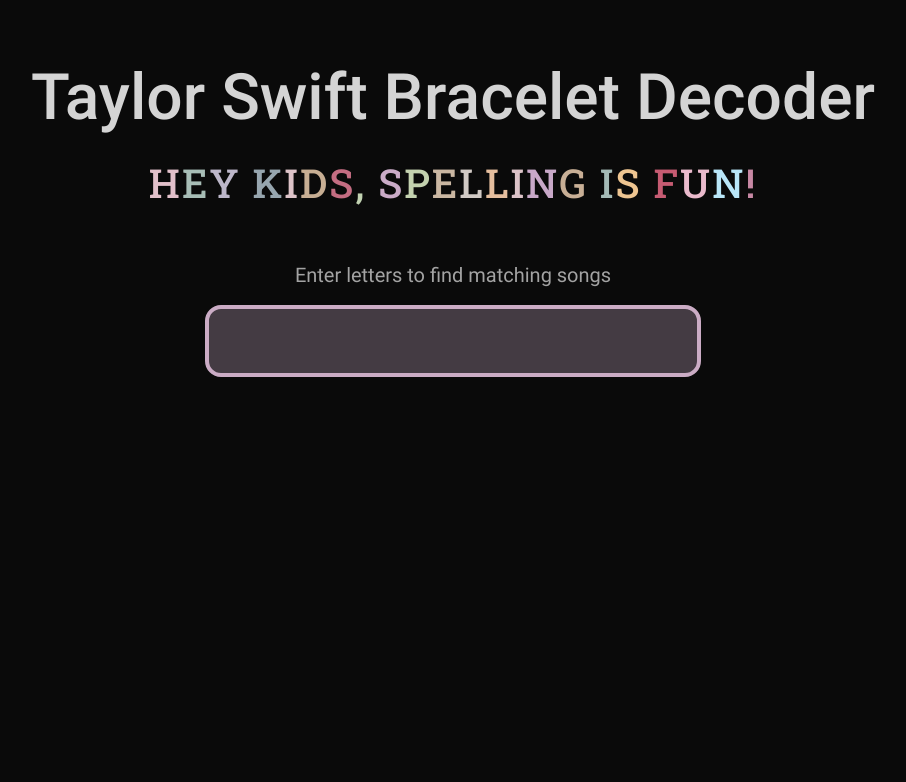
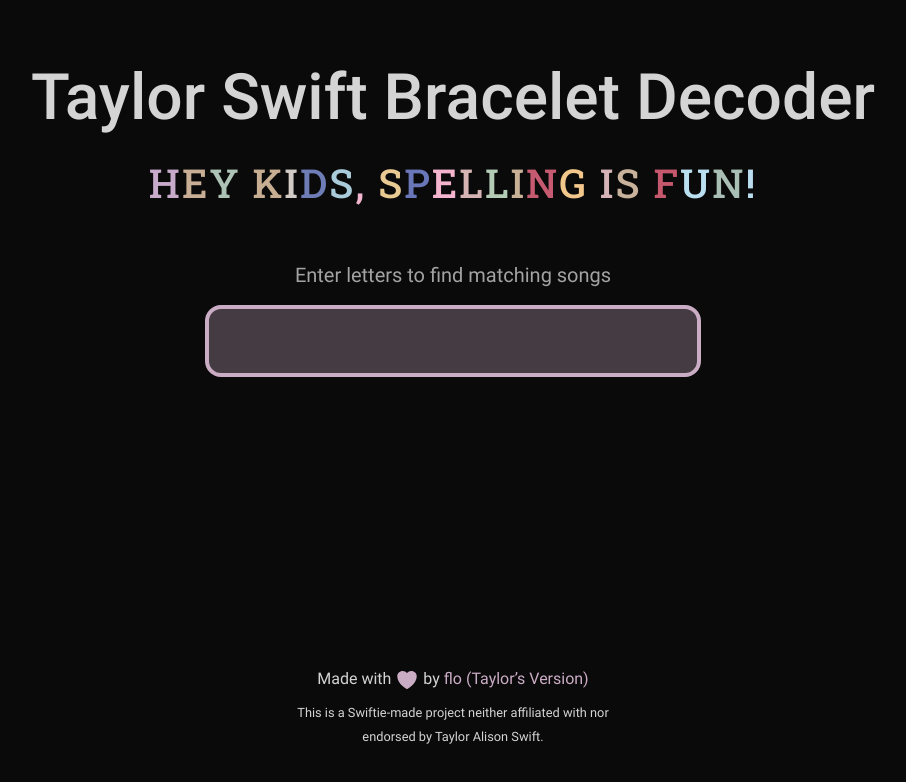
Before and after one commit to fyrk/taylor-swift-bracelet-decoder, a Preact app: page / in a window 1280 px wide. Shown: the top 782 px of the page, without its empty margins (187-1093 px from the left). Built offline with nearby package versions, Linux system fonts and the light colour scheme.

Commit message:
Add footer

```diff
--- a/index.html
+++ b/index.html
@@ -1,13 +1,13 @@
 <!doctype html>
-<html lang="en">
+<html lang="en" class="h-full">
   <head>
     <meta charset="UTF-8" />
     <link rel="icon" type="image/svg+xml" href="/vite.svg" />
     <meta name="viewport" content="width=device-width, initial-scale=1.0" />
     <title>Taylor Swift Bracelet Decoder</title>
   </head>
-  <body class="bg-neutral-950 text-neutral-300">
-    <div id="app"></div>
+  <body class="text-body h-full bg-neutral-950">
+    <div id="app" class="h-full"></div>
     <script type="module" src="/src/index.tsx"></script>
   </body>
 </html>
--- a/src/App.tsx
+++ b/src/App.tsx
@@ -20,24 +20,40 @@
 
 type FuseResult = Fuse.FuseResult<(typeof TRACKS)[0]>
 
-function GlitterLetters({ text }: { text: string }) {
-  const letters = text.split("")
-  const delays = useMemo(
-    () => [...Array(text.length)].map(() => `-${Math.random() * 10}s`),
-    [text],
+function GlitterColor({
+  children,
+  slow,
+  randomStart,
+}: {
+  children
+  slow?: boolean
+  randomStart?: boolean
+}) {
+  const delay = useMemo(
+    () => (randomStart != false ? `-${Math.random() * 10}s` : null),
+    [children, randomStart],
   )
   return (
+    <span
+      class={
+        slow
+          ? "motion-safe:animate-glitter-slow"
+          : "motion-safe:animate-glitter"
+      }
+      style={{
+        animationDelay: delay,
+      }}
+    >
+      {children}
+    </span>
+  )
+}
+
+function GlitterLetters({ text }: { text: string }) {
+  return (
     <span>
-      {letters.map((letter, i) => (
-        <span
-          class="motion-safe:animate-glitter"
-          style={{
-            animationDelay: delays[i],
-          }}
-          key={i}
-        >
-          {letter}
-        </span>
+      {text.split("").map((letter, i) => (
+        <GlitterColor key={i}>{letter}</GlitterColor>
       ))}
     </span>
   )
@@ -159,8 +175,9 @@
   const [matches, setMatches] = useState<FuseResult[]>([])
 
   return (
-    <div class="p-3 text-center sm:p-5">
-      <h1 class="mt-5 text-[max(min(4rem,6vw),2.5rem)] font-medium leading-[1.2] sm:mt-10">
+    <div class="flex h-full flex-col p-3 text-center sm:p-5">
+      <div class="flex-grow">
+        <h1 class="mt-5 grow text-[max(min(4rem,6vw),2.5rem)] font-medium leading-[1.2] sm:mt-10">
         Taylor&nbsp;Swift Bracelet&nbsp;Decoder
       </h1>
       <div class="mt-2 font-slab text-[max(min(2.5rem,4vw),1.5rem)] font-medium uppercase tracking-wider sm:mt-4">
@@ -187,6 +204,39 @@
           ))}
         </div>
       </div>
+      </div>
+
+      <footer class="mt-16 shrink pb-8 text-center">
+        <p class="mb-2">
+          Made with{" "}
+          <GlitterColor slow={true} randomStart={false}>
+            <svg
+              xmlns="http://www.w3.org/2000/svg"
+              viewBox="0 0 24 24"
+              fill="currentColor"
+              class="inline-block h-6 w-6"
+            >
+              <path d="M11.645 20.91l-.007-.003-.022-.012a15.247 15.247 0 01-.383-.218 25.18 25.18 0 01-4.244-3.17C4.688 15.36 2.25 12.174 2.25 8.25 2.25 5.322 4.714 3 7.688 3A5.5 5.5 0 0112 5.052 5.5 5.5 0 0116.313 3c2.973 0 5.437 2.322 5.437 5.25 0 3.925-2.438 7.111-4.739 9.256a25.175 25.175 0 01-4.244 3.17 15.247 15.247 0 01-.383.219l-.022.012-.007.004-.003.001a.752.752 0 01-.704 0l-.003-.001z" />
+            </svg>
+            <span class="text-body"> by </span>
+            <a
+              class="hover:underline"
+              href="https://github.com/FlorianRaediker"
+              target="_blank"
+              rel="noopener noreferrer"
+            >
+              flo (Taylor’s Version)
+            </a>
+          </GlitterColor>{" "}
+        </p>
+
+        <p class="mx-auto max-w-xs">
+          <small class="">
+            This is a Swiftie-made project neither affiliated with nor endorsed
+            by Taylor Alison Swift.
+          </small>
+        </p>
+      </footer>
     </div>
   )
 }
--- a/src/index.css
+++ b/src/index.css
@@ -1,7 +1,9 @@
-:root {
-  color-scheme: dark;
-}
-
 @tailwind base;
 @tailwind components;
 @tailwind utilities;
+
+@layer base {
+  :root {
+    color-scheme: dark;
+  }
+}
--- a/tailwind.config.js
+++ b/tailwind.config.js
@@ -24,7 +24,9 @@
       slab: ["Roboto Slab", ...defaultTheme.fontFamily.sans],
     },
     extend: {
-      color: {
+      colors: {
+        body: "#d4d4d4",
+
         debut: ALBUM_COLORS.DEBUT,
         fearless: ALBUM_COLORS.FEARLESS,
         speaknow: ALBUM_COLORS.SPEAK_NOW,
@@ -38,6 +40,7 @@
       },
       animation: {
         glitter: "glitter 10s infinite",
+        "glitter-slow": "glitter 30s infinite",
         "glitter-bg-slow": "glitter-bg 30s infinite",
       },
       keyframes: {
```
